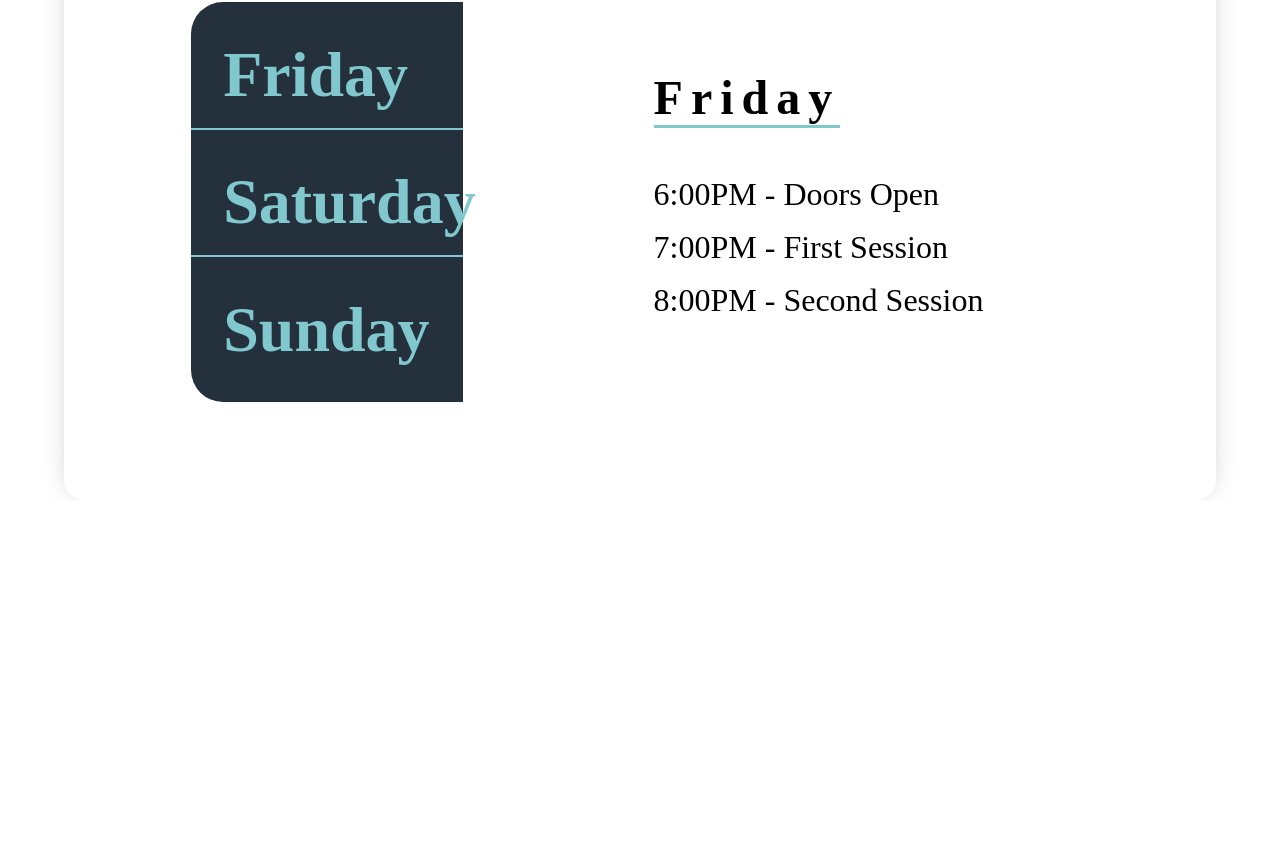
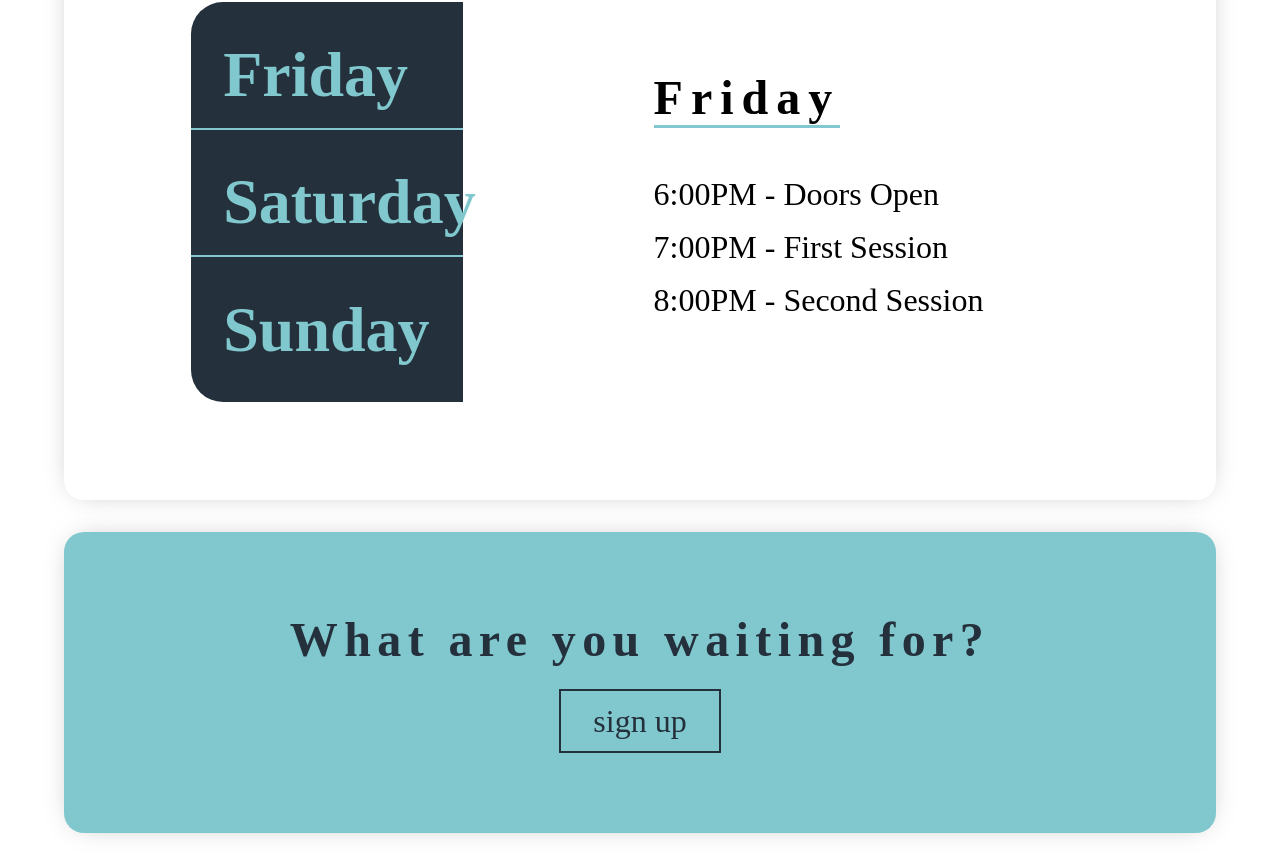
Before and after one commit to rmscrlos/enjoy, a React (Create React App) app: page / in a window 1280 px wide. Shown: the part 1304-2169 px from the top of the page. Before the commit the page ends 1804 px from the top, so only its background shows below. Built offline with nearby package versions, Linux system fonts and the light colour scheme.

Commit message:
completed signup section

```diff
--- a/src/App.js
+++ b/src/App.js
@@ -3,6 +3,7 @@ import Navbar from './components/navbar/Navbar';
 import Showcase from './components/showcase/Showcase';
 import Speakers from './components/speakers/Speakers';
 import Schedule from './components/schedule/Schedule';
+import Signup from './components/signup/Signup';
 
 function App() {
   return (
@@ -11,6 +12,7 @@ function App() {
       <Showcase />
       <Speakers />
       <Schedule />
+      <Signup />
     </div>
   );
 }
--- a/src/components/schedule/Schedule.css
+++ b/src/components/schedule/Schedule.css
@@ -1,6 +1,6 @@
 .schedule {
 	width: 90%;
-	margin: 0 auto;
+	margin: 0 auto 2rem;
 	box-shadow: 0px 0px 30px -12px rgba(0, 0, 0, 0.38);
 	padding: 3rem 2rem;
 	border-radius: 20px;
--- /dev/null
+++ b/src/components/signup/Signup.css
@@ -0,0 +1,35 @@
+.signup {
+	width: 90%;
+	margin: 0 auto 2rem;
+	box-shadow: 0px 0px 30px -12px rgba(0, 0, 0, 0.38);
+	padding: 3rem 2rem;
+	border-radius: 20px;
+	font-family: "Staatliches", sans-seriff;
+	display: flex;
+	flex-direction: column;
+	justify-content: center;
+	align-items: center;
+	padding: 5rem 0;
+	background-color: #81c8ce;
+}
+
+.signup h2 {
+	margin-bottom: 1.4rem;
+	font-size: 3rem;
+	letter-spacing: .4rem;
+	color: #24303c;
+}
+
+.signup a {
+	color: #24303c;
+	text-decoration: none;
+	border: 2px solid #24303c;
+	font-size: 2rem;
+	padding: .7rem 2rem;
+	transition: all .2s ease-in-out;
+}
+
+.signup a:hover {
+	color: #81c8ce;
+	background: #24303c;
+}
--- /dev/null
+++ b/src/components/signup/Signup.js
@@ -0,0 +1,13 @@
+import React from 'react'
+import "./Signup.css"
+
+function Signup() {
+  return (
+    <div className="signup">
+      <h2>What are you waiting for?</h2>
+      <a href="https://guestlist.co/events/665121">sign up</a>
+    </div>
+  )
+}
+
+export default Signup
```
